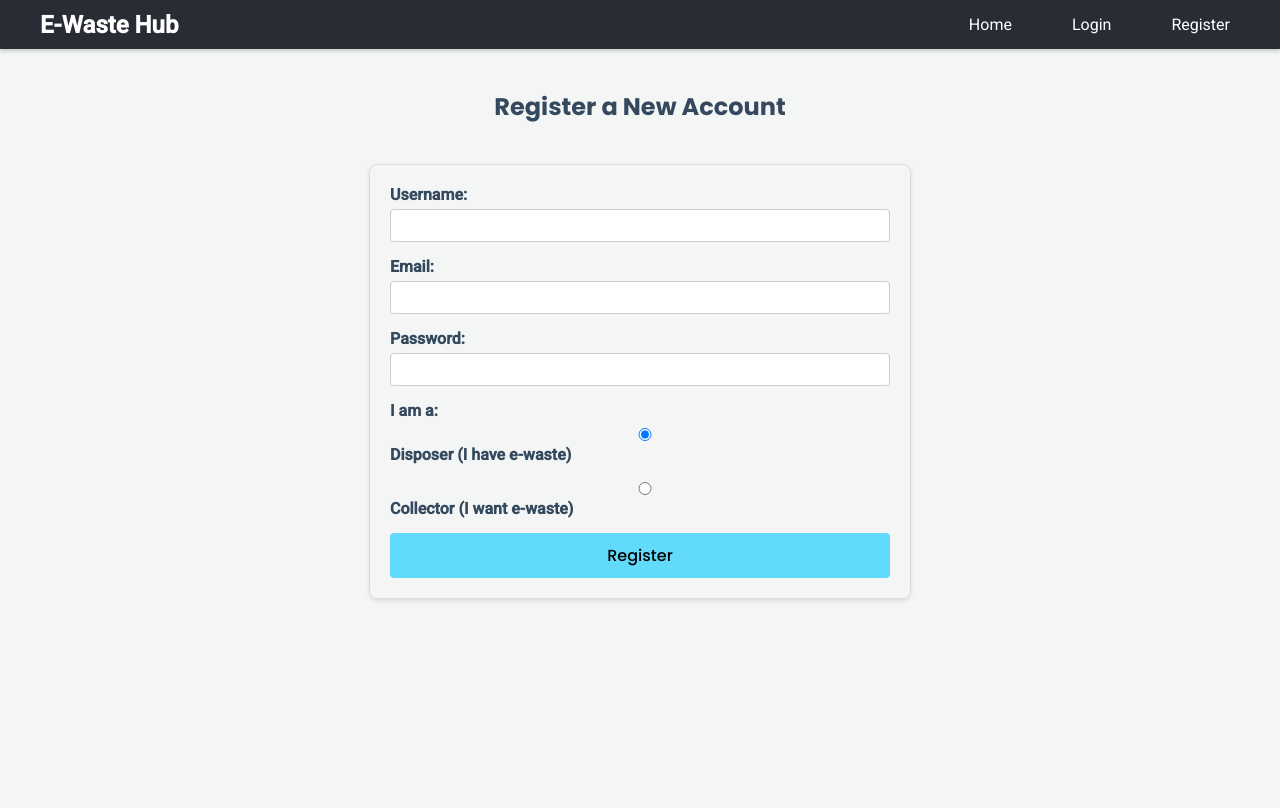
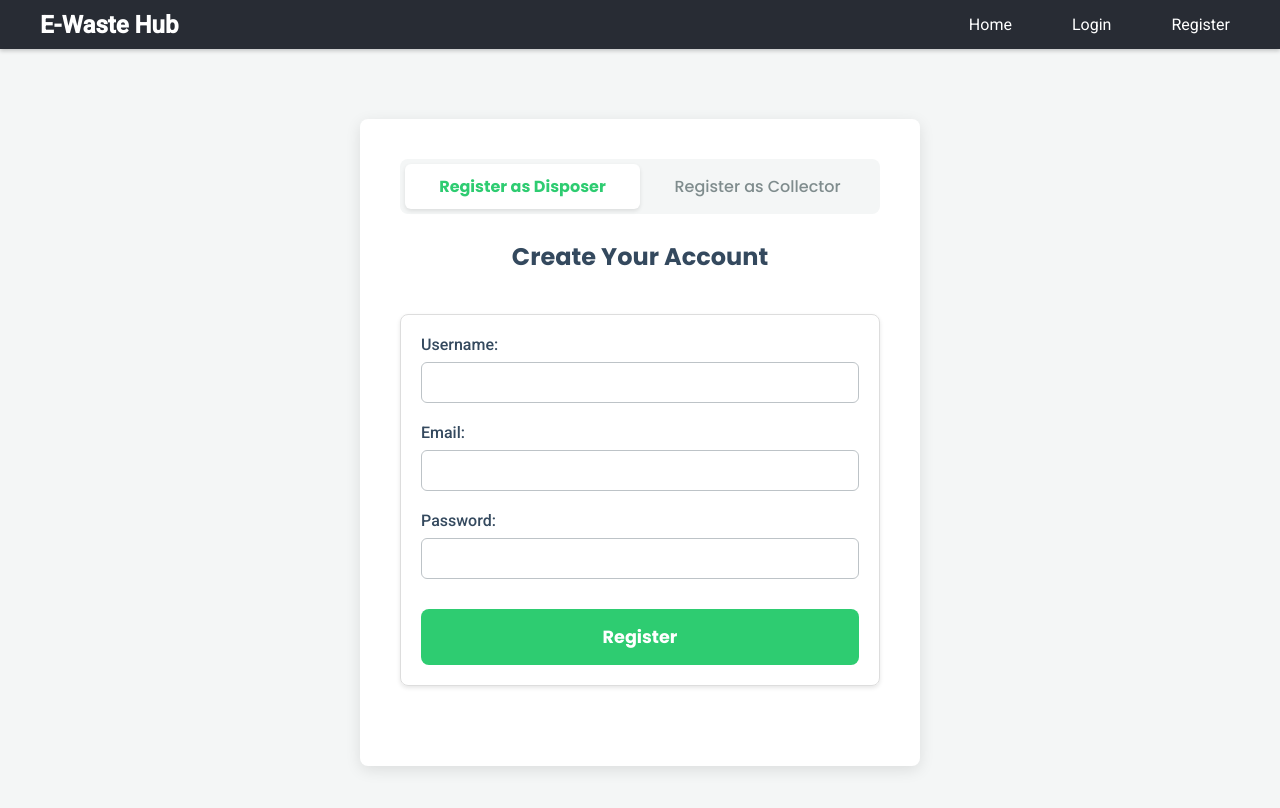
Before and after one commit to vitthalhumbe/e-waste-marketplace, a React (Create React App) app: page /register in a window 1280 px wide. Shown: the top 808 px of the page. Built offline with nearby package versions, Linux system fonts and the light colour scheme.

Commit message:
changed user registration logic

```diff
--- a/src/App.js
+++ b/src/App.js
@@ -4,6 +4,7 @@ import HomePage from './pages/HomePage';
 import RegisterPage from './pages/RegisterPage';
 import CreateListingPage from './pages/CreateListingPage';
 import Navbar from './components/Navbar';
+import MyListingsPage from './pages/MyListingsPage';
 import MapPage from './pages/MapPage';
 import ListingDetailPage from './pages/ListingDetailPage';
 import { Toaster } from 'react-hot-toast';
@@ -24,6 +25,7 @@ function App() {
             <Route path="/register" element={<RegisterPage />} />
             <Route path="/login" element={<LoginPage />}  />
             <Route path="/listing/:id" element={<ListingDetailPage />} />
+            <Route path="/my-listings" element={<MyListingsPage />} />
           </Routes>
 
         </main>
--- a/src/components/Navbar.js
+++ b/src/components/Navbar.js
@@ -36,7 +36,12 @@ const Navbar = () => {
         {user ? (
           // --- Logged-in User View ---
           <>
-            {user.user_type === 'Disposer' && <Link to="/create">Create Listing</Link>}
+            {user.user_type === 'Disposer' && (
+  <>
+    <Link to="/my-listings">My Listings</Link>
+    <Link to="/create">Create Listing</Link>
+  </>
+)}
             {user.user_type === 'Collector' && <Link to="/map">View Map</Link>}
 
             <div className="nav-user-info">
--- /dev/null
+++ b/src/pages/MyListingPage.css
@@ -0,0 +1,39 @@
+/* src/pages/MyListingsPage.css */
+.my-listings-page {
+  max-width: 1200px;
+  margin: 0 auto;
+  padding: 40px 20px;
+}
+
+.my-listings-page h1 {
+  margin-bottom: 30px;
+}
+
+.listing-with-controls {
+  position: relative;
+}
+
+.controls {
+  display: flex;
+  gap: 10px;
+  padding: 10px 15px;
+  background-color: rgba(255, 255, 255, 0.9);
+  border-top: 1px solid #eee;
+}
+
+.controls button {
+  flex: 1;
+  padding: 8px;
+  border: none;
+  border-radius: 6px;
+  color: white;
+  font-weight: 500;
+}
+
+.update-btn {
+  background-color: #3498db; /* Blue */
+}
+
+.delete-btn {
+  background-color: #e74c3c; /* Red */
+}
--- /dev/null
+++ b/src/pages/MyListingsPage.js
@@ -0,0 +1,58 @@
+// src/pages/MyListingsPage.js
+import React, { useState, useEffect } from 'react';
+import { getMyListings, deleteListing } from '../services/api';
+import ListingCard from '../components/ListingCard';
+import toast from 'react-hot-toast';
+import './MyListingPage.css'; // New CSS file
+
+const MyListingsPage = () => {
+  const [myListings, setMyListings] = useState([]);
+
+  useEffect(() => {
+    fetchUserListings();
+  }, []);
+
+  const fetchUserListings = async () => {
+    try {
+      const response = await getMyListings();
+      setMyListings(response.data);
+    } catch (error) {
+      toast.error("Failed to fetch your listings.");
+    }
+  };
+
+  const handleDelete = async (listingId) => {
+    if (window.confirm('Are you sure you want to delete this listing?')) {
+      try {
+        await deleteListing(listingId);
+        toast.success('Listing deleted!');
+        fetchUserListings(); // Refresh the list
+      } catch (error) {
+        toast.error('Could not delete listing.');
+      }
+    }
+  };
+
+  return (
+    <div className="my-listings-page">
+      <h1>My Listings</h1>
+      {myListings.length > 0 ? (
+        <div className="listings-grid">
+          {myListings.map(listing => (
+            <div key={listing._id} className="listing-with-controls">
+              <ListingCard listing={listing} />
+              <div className="controls">
+                <button className="update-btn">Update</button>
+                <button className="delete-btn" onClick={() => handleDelete(listing._id)}>Delete</button>
+              </div>
+            </div>
+          ))}
+        </div>
+      ) : (
+        <p>You haven't created any listings yet.</p>
+      )}
+    </div>
+  );
+};
+
+export default  MyListingsPage;
--- /dev/null
+++ b/src/pages/RegisterPage.css
@@ -0,0 +1,79 @@
+/* src/pages/RegisterPage.css */
+.register-container {
+  display: flex;
+  justify-content: center;
+  align-items: center;
+  padding: 50px 20px;
+}
+
+.register-box {
+  width: 100%;
+  max-width: 480px;
+  background-color: var(--white);
+  padding: 40px;
+  border-radius: 8px;
+  box-shadow: 0 4px 15px rgba(0,0,0,0.1);
+  text-align: center;
+}
+
+.toggle-buttons {
+  display: flex;
+  background-color: var(--background-color);
+  border-radius: 8px;
+  padding: 5px;
+  margin-bottom: 25px;
+}
+
+.toggle-buttons button {
+  flex: 1;
+  padding: 10px;
+  border: none;
+  background-color: transparent;
+  color: #7f8c8d;
+  font-size: 1rem;
+  border-radius: 6px;
+  transition: all 0.3s ease;
+}
+
+.toggle-buttons button.active {
+  background-color: var(--white);
+  color: var(--primary-green);
+  font-weight: 700;
+  box-shadow: 0 2px 4px rgba(0,0,0,0.1);
+}
+
+.register-box h2 {
+  margin-bottom: 25px;
+  color: var(--dark-text);
+}
+
+.register-box form .form-group {
+  margin-bottom: 20px;
+  text-align: left;
+}
+
+.register-box form label {
+  display: block;
+  margin-bottom: 8px;
+  font-weight: 500;
+}
+
+.register-box form input {
+  width: 100%;
+  padding: 12px;
+  border: 1px solid var(--subtle-grey);
+  border-radius: 6px;
+  box-sizing: border-box;
+}
+
+.register-button {
+  width: 100%;
+  padding: 15px;
+  margin-top: 10px;
+  font-size: 1.1rem;
+  font-weight: bold;
+  color: var(--white);
+  background-color: var(--primary-green);
+  border: none;
+  border-radius: 8px;
+}
--- a/src/pages/RegisterPage.js
+++ b/src/pages/RegisterPage.js
@@ -1,14 +1,17 @@
+// src/pages/RegisterPage.js
 import React, { useState } from 'react';
 import { useNavigate } from 'react-router-dom';
 import { registerUser } from '../services/api';
 import toast from 'react-hot-toast';
+import './RegisterPage.css';
 
 const RegisterPage = () => {
+  const [registerType, setRegisterType] = useState('Disposer');
   const [formData, setFormData] = useState({
     username: '',
     email: '',
     password: '',
-    user_type: 'Disposer', // Default value
+    spcb_authorization_number: '',
   });
   const navigate = useNavigate();
 
@@ -18,45 +21,62 @@ const RegisterPage = () => {
 
   const handleSubmit = async (e) => {
     e.preventDefault();
+    const submissionData = { ...formData, user_type: registerType };
+
     try {
-      await registerUser(formData);
-      toast.success('Registration successful! Please log in.'); // <-- Replace alert
+      await registerUser(submissionData);
+      const successMessage = registerType === 'Disposer'
+        ? 'Registration successful! Please login.'
+        : 'Registration submitted! Your account is now pending approval.';
+      toast.success(successMessage, { duration: 5000 });
       navigate('/login');
     } catch (error) {
-      console.error('Registration failed:', error);
-      toast.error('Registration failed. The user may already exist.'); // <-- Replace alert
+      const errorMessage = error.response?.data?.message || 'Registration failed. Please try again.';
+      toast.error(errorMessage);
     }
   };
 
   return (
-    <div>
-      <h2>Register a New Account</h2>
+    <div className="register-container">
+      <div className="register-box">
+        {/* --- Toggle Buttons --- */}
+        <div className="toggle-buttons">
+          <button className={registerType === 'Disposer' ? 'active' : ''} onClick={() => setRegisterType('Disposer')}>
+            Register as Disposer
+          </button>
+          <button className={registerType === 'Collector' ? 'active' : ''} onClick={() => setRegisterType('Collector')}>
+            Register as Collector
+          </button>
+        </div>
+
+        <h2>Create Your Account</h2>
+
         <form onSubmit={handleSubmit}>
-        <div>
-          <label>Username:</label>
+          {/* Common Fields */}
+          <div className="form-group">
+            <label>{registerType === 'Disposer' ? 'Username' : 'Company/Organization Name'}:</label>
             <input type="text" name="username" onChange={handleChange} required />
           </div>
-        <div>
+          <div className="form-group">
             <label>Email:</label>
             <input type="email" name="email" onChange={handleChange} required />
           </div>
-        <div>
+          <div className="form-group">
             <label>Password:</label>
             <input type="password" name="password" onChange={handleChange} required />
           </div>
-        <div>
-          <label>I am a:</label>
-          <div>
-            <input type="radio" id="disposer" name="user_type" value="Disposer" checked={formData.user_type === 'Disposer'} onChange={handleChange} />
-            <label htmlFor="disposer">Disposer (I have e-waste)</label>
+
+          {/* Collector-Only Field */}
+          {registerType === 'Collector' && (
+            <div className="form-group">
+              <label>SPCB Authorization Number:</label>
+              <input type="text" name="spcb_authorization_number" onChange={handleChange} required />
             </div>
-          <div>
-            <input type="radio" id="collector" name="user_type" value="Collector" checked={formData.user_type === 'Collector'} onChange={handleChange} />
-            <label htmlFor="collector">Collector (I want e-waste)</label>
+          )}
+
+          <button type="submit" className="register-button">Register</button>
+        </form>
       </div>
-        </div>
-        <button type="submit">Register</button>
-      </form>
     </div>
   );
 };
--- a/src/services/api.js
+++ b/src/services/api.js
@@ -26,3 +26,5 @@ export const loginUser = (credentials) => api.post('/users/login', credentials);
 export const createListing = (listingData) => api.post('/listings', listingData);
 export const updateListing = (id, listingData) => api.put(`/listings/${id}`, listingData);
 export const deleteListing = (id) => api.delete(`/listings/${id}`);
+
+export const getMyListings = () => api.get('/listings/my-listings');
```
Lines whose indentation alone changed are shown as unchanged.
